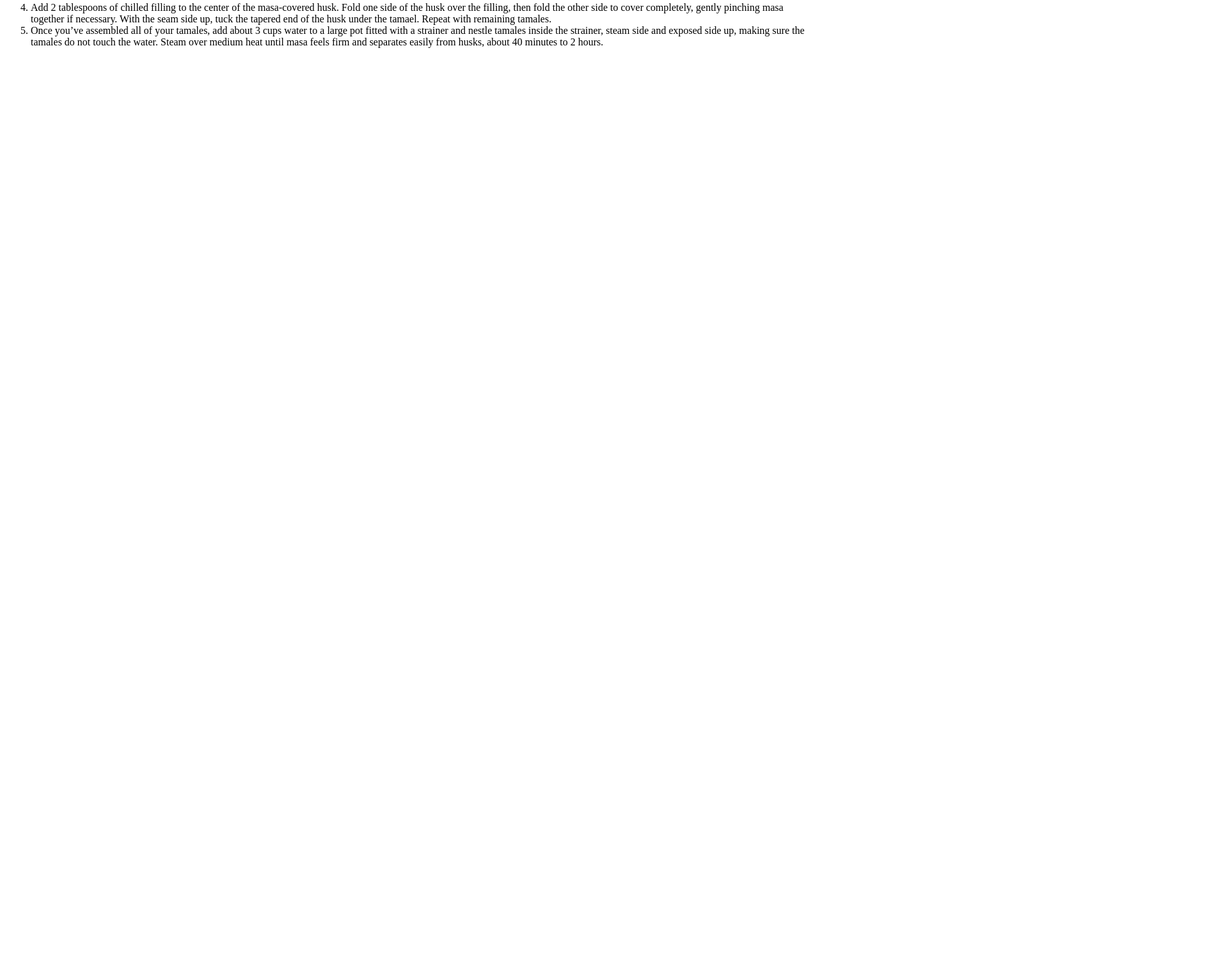
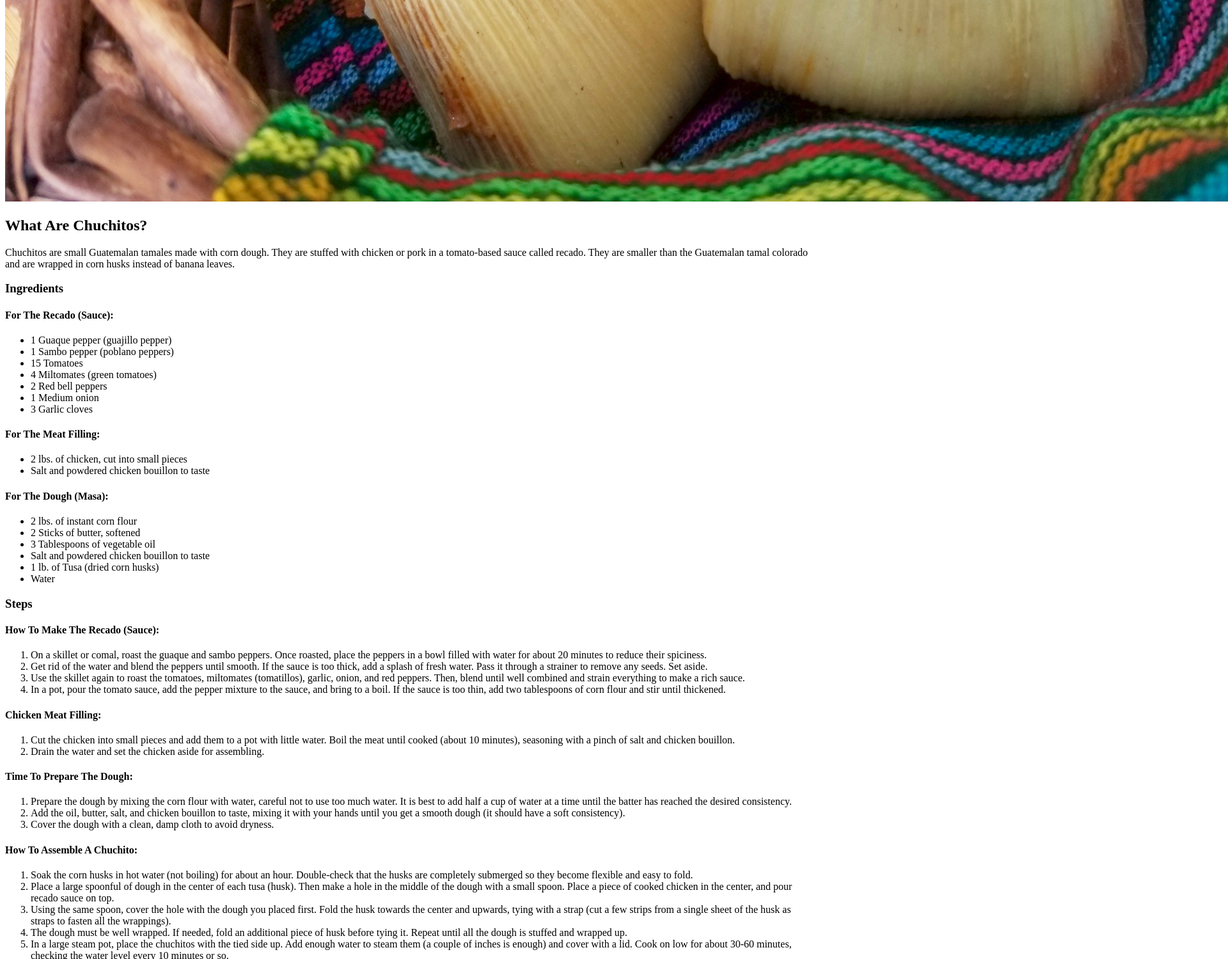
Before and after one commit to DAKDesigns/odin-recipes, a plain HTML site: page recipes/chuchitos.html in a window 1280 px wide. Shown: the part 1301-2800 px from the top of the page at 64% size, 1920 px wide, since content can reach past the window. Before the commit the page ends 1392 px from the top, so only its background shows below. Drawn offline with Linux system fonts and the light colour scheme.

Commit message:
Make Chuchitos page
Completed boilerplate for Chuchitos recipe

```diff
--- a/recipes/chuchitos.html
+++ b/recipes/chuchitos.html
@@ -4,41 +4,87 @@
     <meta charset="UTF-8">
     <meta http-equiv="X-UA-Compatible" content="IE=edge">
     <meta name="viewport" content="width=device-width, initial-scale=1.0">
-    <title>Tamales</title>
+    <title>Chuchitos</title>
 </head>
 <body>
-    <h1>Tamales</h1>
-    <img src="../images/tamales.jpg" alt="Image of nine Tamales">
-    <h2>What Are Tamales?</h2>
-    <p>Different styles of tamales are found throughout Latin America, but the most famous version comes from Mexico and is made with corn dough called masa, filled with meat, and steamed in a corn husk.<br>
-        Tamales are easy enough to make, but since wrapping them in the husks takes a while they’re often prepared in large quantities.</br>
-        Entire families get together at tamale-making parties to shape and fill tamales, assembly line–style, for special occasions such as Christmas and Candlemas.</p>
+    <h1>Chuchitos</h1>
+    <img src="../images/chuchitos.jpg" alt="Image of four Chuchitos">
+    <h2>What Are Chuchitos?</h2>
+    <p>Chuchitos are small Guatemalan tamales made with corn dough. They are stuffed with chicken or pork in a tomato-based sauce called recado.
+        They are smaller than the Guatemalan tamal colorado and are wrapped in corn husks instead of banana leaves. </p>
     <h3>Ingredients</h3>
+    <h4>For The Recado (Sauce):
+    </h4>
     <ul>
-        <li>1 cup lard (or vegetable shortening or neutral-flavor oil, such as corn oil)</li>
-        <li>  2 tablespoons butter (optional)</li>
-        <li>3½ cups masa harina (dry nixtamalized corn flour)</li>
-        <li>1 teaspoon baking powder</li>
-        <li>2 teaspoons kosher salt</li>
-        <li>3 cups low-sodium chicken broth (or vegetable broth or water)</li>
-        <li>1 pound package dried corn husks</li>
-        <li>3 pounds fresh masa</li>
-        <li>2-3 pounds filling, such as shredded rotisserie chicken mixed with salsa verde, chilled</li>
+        <li>1 Guaque pepper (guajillo pepper)
+        </li>
+        <li>1 Sambo pepper (poblano peppers)
+        </li>
+        <li>15 Tomatoes
+        </li>
+        <li>4 Miltomates (green tomatoes)</li>
+        <li>2 Red bell peppers</li>
+        <li>1 Medium onion</li>
+        <li>3 Garlic cloves
+        </li>
+    </ul>
+    <h4>For The Meat Filling:
+    </h4>
+     <ul>
+        <li>2 lbs. of chicken, cut into small pieces
+        </li>
+        <li>Salt and powdered chicken bouillon to taste
+        </li>
+     </ul>
+     <h4>For The Dough (Masa):
+    </h4>
+    <ul>
+        <li>2 lbs. of instant corn flour
+        </li>
+        <li>2 Sticks of butter, softened
+        </li>
+        <li>3 Tablespoons of vegetable oil
+        </li>
+        <li>Salt and powdered chicken bouillon to taste
+        </li>
+        <li>1 lb. of Tusa (dried corn husks)
+        </li>
+        <li>Water
+        </li>
     </ul>
     <h3>Steps</h3>
-    <h4>Make the masa:</h4>
+    <h4>How To Make The Recado (Sauce):
+    </h4>
      <ol>
-        <li>In the bowl of a stand mixer fitted with the paddle attachment, cream lard and butter together until light and fluffy, about 2 minutes. (Alternatively, use a hand mixer or whisk.)</li>
-        <li>In a separate bowl, mix masa harina, baking powder, and kosher salt together until well combined. Add dry ingredients to the whipped lard and mix until a shaggy dough forms.</li>
-        <li>Add broth one cup at a time, mixing after every addition, until a light, spongy dough forms. (You may not need to use all of the broth.) Test the masa by pressing a little into the palm of your hand. If it holds its shape and doesn’t crack, and is able to be easily removed from your palm without sticking, the dough is ready. If not, add more liquid and continue to mix.</li>
+        <li>On a skillet or comal, roast the guaque and sambo peppers. Once roasted, place the peppers in a bowl filled with water for about 20 minutes to reduce their spiciness. </li>
+        <li>Get rid of the water and blend the peppers until smooth. If the sauce is too thick, add a splash of fresh water. Pass it through a strainer to remove any seeds. Set aside.</li>
+        <li>Use the skillet again to roast the tomatoes, miltomates (tomatillos), garlic, onion, and red peppers. Then, blend until well combined and strain everything to make a rich sauce. </li>
+        <li>In a pot, pour the tomato sauce, add the pepper mixture to the sauce, and bring to a boil. If the sauce is too thin, add two tablespoons of corn flour and stir until thickened. </li>
     </ol>
-    <h4>Assemble the tamales:</h4>
+    <h4>Chicken Meat Filling:
+    </h4>
         <ol>
-            <li>In a large bowl or stockpot, soak corn husks in warm water and cover. (If the corn husks rise to the surface, cover with a clean plate or other weight.) Soak until softened, about 30 minutes and up to overnight, then drain and pat dry with a clean kitchen towel.</li>
-            <li>Line a large strainer or steamer basket with corn husks (this is a good use for any extra-large or extra-small husks) and place a ball of foil in the center. Place tamales against the ball, open side up, leaning them against each other.</li>
-            <li>Set a softened corn husk on a flat surface smooth side up, with the wide end facing you and the tapered end pointing away from you. Starting from the wide end of the husk, spread 2 tablespoons masa with your fingers or an offset spatula from edge to edge and about ⅔ of the way up the husk. You should have a rectangle about a ¼ inch thick. Repeat with remaining husks.</li>
-            <li>Add 2 tablespoons of chilled filling to the center of the masa-covered husk. Fold one side of the husk over the filling, then fold the other side to cover completely, gently pinching masa together if necessary. With the seam side up, tuck the tapered end of the husk under the tamael. Repeat with remaining tamales.</li>
-            <li>Once you’ve assembled all of your tamales, add about 3 cups water to a large pot fitted with a strainer and nestle tamales inside the strainer, steam side and exposed side up, making sure the tamales do not touch the water. Steam over medium heat until masa feels firm and separates easily from husks, about 40 minutes to 2 hours.</li>
+            <li>Cut the chicken into small pieces and add them to a pot with little water. Boil the meat until cooked (about 10 minutes), seasoning with a pinch of salt and chicken bouillon.</li>
+            <li>Drain the water and set the chicken aside for assembling.
+            </li>
+        </ol>
+    <h4>Time To Prepare The Dough:
+    </h4>
+    <ol>
+        <li>Prepare the dough by mixing the corn flour with water, careful not to use too much water. It is best to add half a cup of water at a time until the batter has reached the desired consistency. </li>
+        <li>Add the oil, butter, salt, and chicken bouillon to taste, mixing it with your hands until you get a smooth dough (it should have a soft consistency). </li>
+        <li>Cover the dough with a clean, damp cloth to avoid dryness.
+        </li>
+    </ol>
+    <h4>How To Assemble A Chuchito:
+    </h4>
+        <ol>
+            <li>Soak the corn husks in hot water (not boiling) for about an hour. Double-check that the husks are completely submerged so they become flexible and easy to fold.</li>
+            <li>Place a large spoonful of dough in the center of each tusa (husk). Then make a hole in the middle of the dough with a small spoon. Place a piece of cooked chicken in the center, and pour recado sauce on top.</li>
+            <li>Using the same spoon, cover the hole with the dough you placed first. Fold the husk towards the center and upwards, tying with a strap (cut a few strips from a single sheet of the husk as straps to fasten all the wrappings).</li>
+            <li>The dough must be well wrapped. If needed, fold an additional piece of husk before tying it. Repeat until all the dough is stuffed and wrapped up.</li>
+            <li>In a large steam pot, place the chuchitos with the tied side up. Add enough water to steam them (a couple of inches is enough) and cover with a lid. Cook on low for about 30-60 minutes, checking the water level every 10 minutes or so. </li>
+            <li>The dish is ready when the dough is soft and quickly pulls away from the husks. Serve them with a bit of recado (sauce) and a sprinkle of grated cheese on top.</li>
         </ol>
 </body>
 </html>
```
Also changed, not shown: recipes/atol.html (+1 -1 lines), images/chuchitos.jpg (added).
